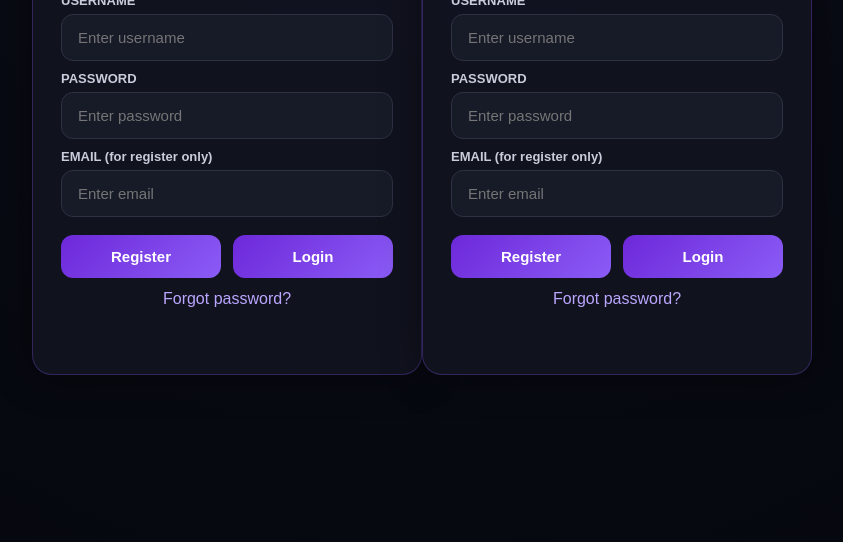
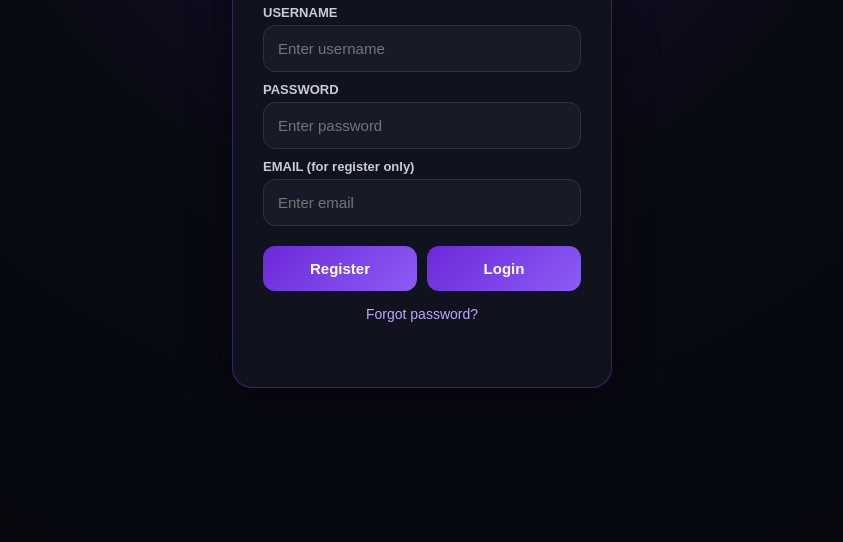
Before and after one commit to TEMMPY/drayth-server, a website: page login.html in a window 1280 px wide. Shown: the part 258-800 px from the top of the page, without its empty margins (218-1061 px from the left). Drawn offline with Linux system fonts and the light colour scheme.

Commit message:
Update login.html

```diff
--- a/login.html
+++ b/login.html
@@ -2,38 +2,100 @@
 <html>
 <head>
   <meta charset="UTF-8" />
-  <title>Drayth Online - Login</title>
+  <title>Drayth Online</title>
+
   <style>
-    * { box-sizing: border-box; }
+    * {
+      box-sizing: border-box;
+      font-family: Arial, sans-serif;
+    }
+
     body {
-      margin: 0; min-height: 100vh; font-family: Arial, sans-serif; color: #fff;
+      margin: 0;
+      height: 100vh;
+      display: flex;
+      align-items: center;
+      justify-content: center;
       background: radial-gradient(circle at top, #1b1038 0%, #090b14 45%, #05070d 100%);
-      display: flex; align-items: center; justify-content: center;
+      color: white;
     }
+
     .card {
-      width: 390px; padding: 28px; border-radius: 20px;
-      background: rgba(17,20,31,0.94); border: 1px solid rgba(137,86,255,0.28);
-      box-shadow: 0 0 40px rgba(0,0,0,0.45);
+      width: 380px;
+      padding: 30px;
+      border-radius: 20px;
+      background: rgba(17,20,31,0.95);
+      border: 1px solid rgba(137,86,255,0.3);
+      box-shadow: 0 0 40px rgba(0,0,0,0.5);
+      text-align: center;
     }
-    h1 { text-align: center; margin: 0 0 18px; }
-    label { display:block; margin: 10px 0 6px; color:#c9ccda; font-size:13px; font-weight:700; }
+
+    h1 {
+      margin-bottom: 20px;
+    }
+
+    label {
+      display: block;
+      text-align: left;
+      margin-top: 10px;
+      font-size: 13px;
+      color: #c9ccda;
+      font-weight: bold;
+    }
+
     input {
-      width:100%; padding:14px 16px; border-radius:12px; border:1px solid #2d3142;
-      background:#171b28; color:#fff; outline:none; font-size:15px;
+      width: 100%;
+      padding: 14px;
+      margin-top: 5px;
+      border-radius: 12px;
+      border: 1px solid #2d3142;
+      background: #171b28;
+      color: white;
+      font-size: 15px;
     }
-    .row { display:flex; gap:12px; margin-top:18px; }
+
+    .row {
+      display: flex;
+      gap: 10px;
+      margin-top: 20px;
+    }
+
     button {
-      flex:1; padding:13px 14px; border:none; border-radius:12px; cursor:pointer;
-      font-weight:700; font-size:15px; color:white;
+      flex: 1;
+      padding: 14px;
+      border: none;
+      border-radius: 12px;
+      cursor: pointer;
+      font-weight: bold;
+      font-size: 15px;
+      color: white;
       background: linear-gradient(135deg, #6d28d9, #8b5cf6);
+      transition: 0.2s;
     }
-    #status { margin-top:16px; min-height:22px; text-align:center; font-size:14px; color:#d2d6e7; }
+
+    button:hover {
+      opacity: 0.85;
+    }
+
     .link {
-      display:block; margin-top:12px; text-align:center; color:#bba6ff; text-decoration:none;
+      display: block;
+      margin-top: 15px;
+      color: #bba6ff;
+      text-decoration: none;
+      font-size: 14px;
+    }
+
+    #status {
+      margin-top: 15px;
+      min-height: 20px;
+      font-size: 14px;
+      color: #d2d6e7;
     }
   </style>
 </head>
+
 <body>
+
   <div class="card">
     <h1>Drayth Online</h1>
 
@@ -44,7 +106,7 @@
     <input id="pass" type="password" placeholder="Enter password" />
 
     <label>EMAIL (for register only)</label>
-    <input id="email" type="email" placeholder="Enter email" />
+    <input id="email" placeholder="Enter email" />
 
     <div class="row">
       <button onclick="register()">Register</button>
@@ -52,6 +114,7 @@
     </div>
 
     <a class="link" href="forgot.html">Forgot password?</a>
+
     <div id="status"></div>
   </div>
 
@@ -72,9 +135,9 @@
         headers: { "Content-Type": "application/json" },
         body: JSON.stringify({ username, password, email })
       })
-      .then(r => r.text())
-      .then(setStatus)
-      .catch(() => setStatus("Register failed."));
+      .then(res => res.text())
+      .then(msg => setStatus(msg))
+      .catch(() => setStatus("Register failed"));
     }
 
     function login() {
@@ -86,82 +149,18 @@
         headers: { "Content-Type": "application/json" },
         body: JSON.stringify({ username, password })
       })
-      .then(r => r.json())
+      .then(res => res.json())
       .then(data => {
         if (data.success) {
           localStorage.setItem("user", username);
           window.location = "index.html";
         } else {
-          setStatus("Login failed.");
+          setStatus("Login failed");
         }
       })
-      .catch(() => setStatus("Login failed."));
+      .catch(() => setStatus("Login failed"));
     }
   </script>
-</body>
-</html>  <div class="card">
-    <h1>Drayth Online</h1>
 
-    <label>USERNAME</label>
-    <input id="user" placeholder="Enter username" />
-
-    <label>PASSWORD</label>
-    <input id="pass" type="password" placeholder="Enter password" />
-
-    <label>EMAIL (for register only)</label>
-    <input id="email" type="email" placeholder="Enter email" />
-
-    <div class="row">
-      <button onclick="register()">Register</button>
-      <button onclick="login()">Login</button>
-    </div>
-
-    <a class="link" href="forgot.html">Forgot password?</a>
-    <div id="status"></div>
-  </div>
-
-  <script>
-    const API = "https://drayth-server.onrender.com";
-
-    function setStatus(text) {
-      document.getElementById("status").innerText = text;
-    }
-
-    function register() {
-      const username = document.getElementById("user").value.trim();
-      const password = document.getElementById("pass").value.trim();
-      const email = document.getElementById("email").value.trim();
-
-      fetch(API + "/register", {
-        method: "POST",
-        headers: { "Content-Type": "application/json" },
-        body: JSON.stringify({ username, password, email })
-      })
-      .then(r => r.text())
-      .then(setStatus)
-      .catch(() => setStatus("Register failed."));
-    }
-
-    function login() {
-      const username = document.getElementById("user").value.trim();
-      const password = document.getElementById("pass").value.trim();
-
-      fetch(API + "/login", {
-        method: "POST",
-        headers: { "Content-Type": "application/json" },
-        body: JSON.stringify({ username, password })
-      })
-      .then(r => r.json())
-      .then(data => {
-        if (data.success) {
-          localStorage.setItem("user", username);
-          window.location = "index.html";
-        } else {
-          setStatus("Login failed.");
-        }
-      })
-      .catch(() => setStatus("Login failed."));
-    }
-  </script>
 </body>
 </html>
```
